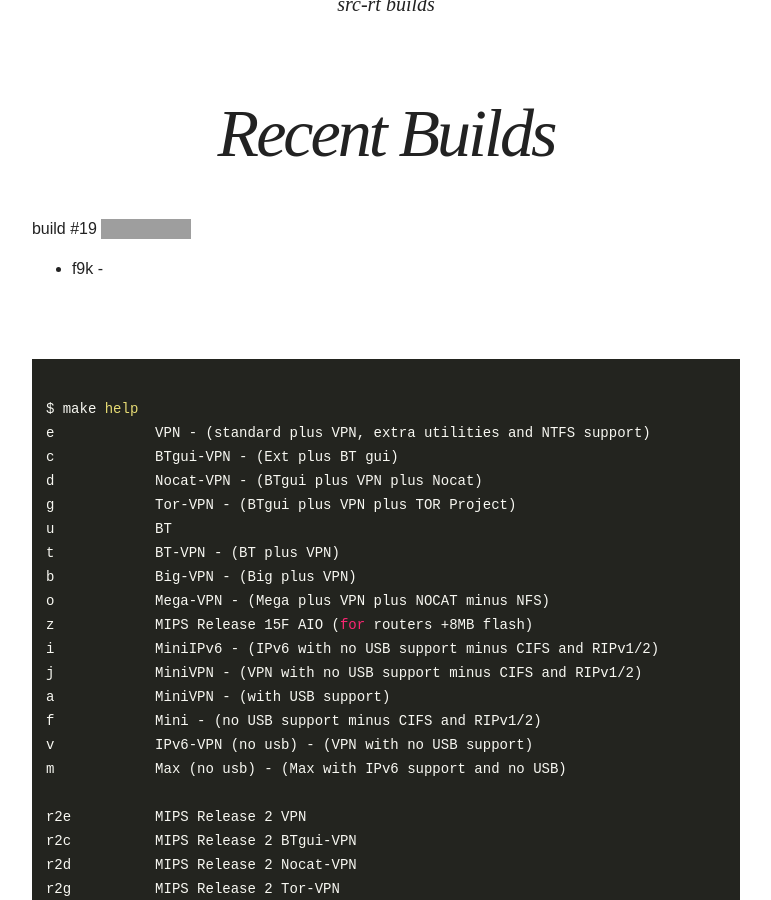
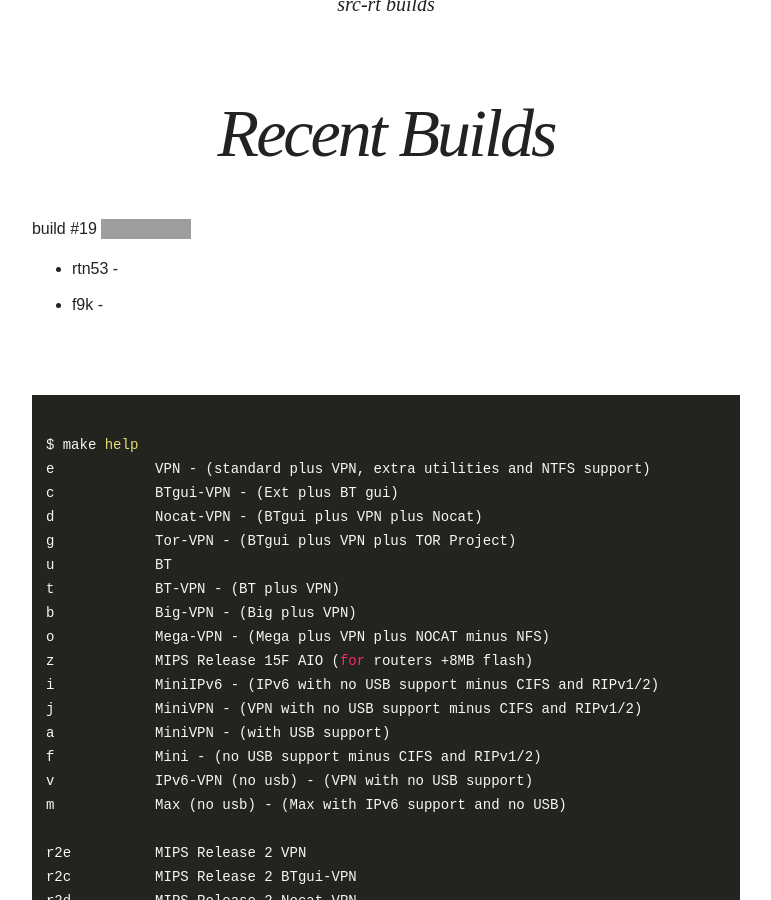
Before and after one commit to oglopss/freshtomato-mips-ci-jekyll, a Jekyll site: the page built from index.html, in a window 1280 px wide and 900 px high, scrolled down 379 px. Shown: the whole window, without its empty margins (254-1025 px from the left). Built offline with Jekyll 4.4.1, drawn with Linux system fonts in a browser that asks for light colours; nearby versions of some CDN libraries; grey boxes are pictures that could not be loaded.

Commit message:
Travis build 19 rtn53 pushed to gh-pages

```diff
--- a/_data/ss.yml
+++ b/_data/ss.yml
@@ -1,3 +1,4 @@
 build: 19
 files:
   - 0005 f9k
+  - 0004 rtn53
```
